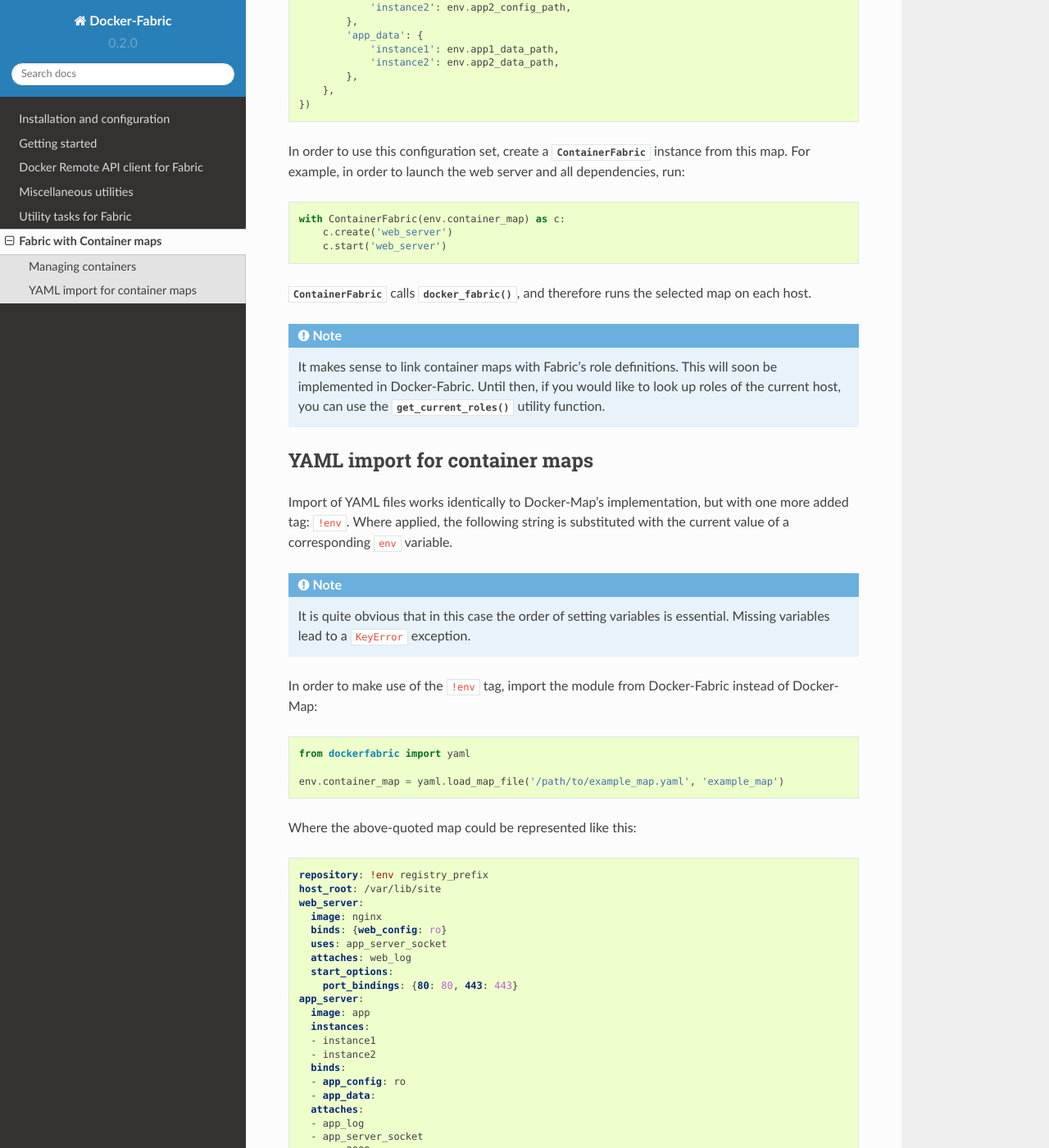
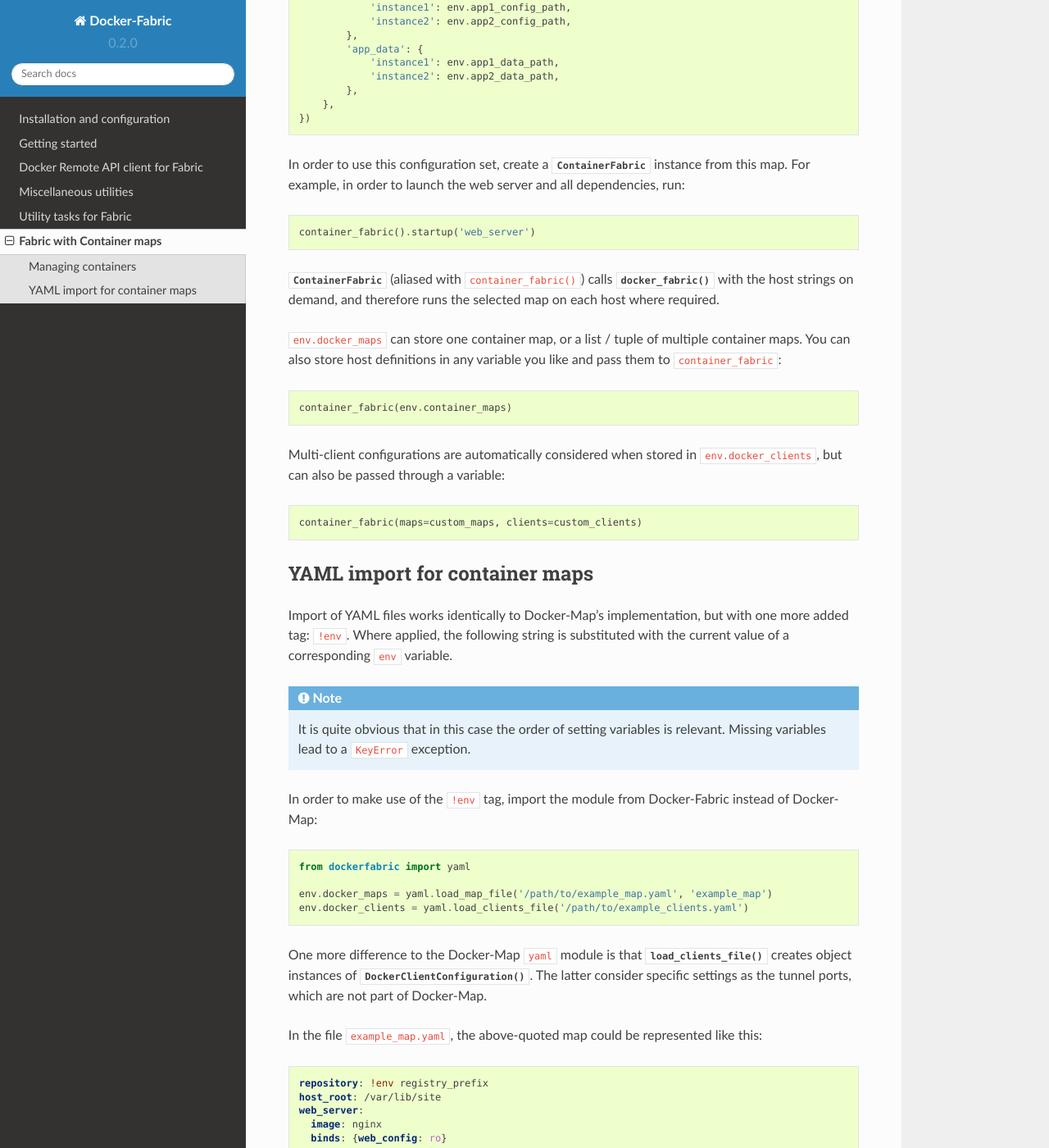
Before and after one commit to merll/docker-fabric, a Sphinx documentation site: the page built from docs/guide/containers.rst, in a window 1280 px wide and 1400 px high, scrolled down 1216 px. Shown: the whole window at 82% size. Built offline with Sphinx 7.4.7 and the Read the Docs theme 2.0.0, drawn with Linux system fonts in a browser that asks for light colours; some of the changed text lies outside the part shown.

Commit message:
Docs for multiple clients.

```diff
--- a/docs/guide/containers.rst
+++ b/docs/guide/containers.rst
@@ -13,7 +13,7 @@
 -------------------
 In order to have the map available in your Fabric project, it is practical to store a reference in the global
 ``env`` object. The :ref:`example from Docker-Map <dockermap:container_map_example>` could be initialized with
-reference to other  configuration variables::
+reference to other configuration variables::
 
     env.host_root_path = '/var/lib/site'
     env.registry_prefix = 'registry.example.com'
@@ -23,7 +23,7 @@
     env.app1_data_path = 'data/app1'
     env.app2_data_path = 'data/app2'
 
-    env.container_map = ContainerMap('example_map', {
+    env.docker_maps = ContainerMap('example_map', {
         'repository': env.registry_prefix,
         'host_root': env.host_root_path,
         'web_server': { # Configure container creation and startup
@@ -31,8 +31,9 @@
             'binds': {'web_config': 'ro'},
             'uses': 'app_server_socket',
             'attaches': 'web_log',
-            'start_options': {
-                'port_bindings': {80: 80, 443: 443},
+            'exposes': {
+                80: 80,
+                443: 443,
             },
         },
         'app_server': {
@@ -70,16 +71,21 @@
 In order to use this configuration set, create a :class:`~dockerfabric.apiclient.ContainerFabric` instance from this
 map. For example, in order to launch the web server and all dependencies, run::
 
-    with ContainerFabric(env.container_map) as c:
-        c.create('web_server')
-        c.start('web_server')
+    container_fabric().startup('web_server')
 
-:class:`~dockerfabric.apiclient.ContainerFabric` calls :func:`~dockerfabric.apiclient.docker_fabric`, and therefore
-runs the selected map on each host.
+:class:`~dockerfabric.apiclient.ContainerFabric` (aliased with ``container_fabric()``) calls
+:func:`~dockerfabric.apiclient.docker_fabric` with the host strings on demand, and therefore runs the selected map on
+each host where required.
 
-.. note:: It makes sense to link container maps with Fabric's role definitions. This will soon be implemented
-          in Docker-Fabric. Until then, if you would like to look up roles of the current host, you can use the
-          :func:`~dockerfabric.utils.base.get_current_roles` utility function.
+``env.docker_maps`` can store one container map, or a list / tuple of multiple container maps. You can also store host
+definitions in any variable you like and pass them to ``container_fabric``::
+
+    container_fabric(env.container_maps)
+
+Multi-client configurations are automatically considered when stored in ``env.docker_clients``, but can also be passed
+through a variable::
+
+    container_fabric(maps=custom_maps, clients=custom_clients)
 
 YAML import for container maps
 ------------------------------
@@ -87,16 +93,21 @@
 more added tag: ``!env``. Where applied, the following string is substituted with the current value of a
 corresponding ``env`` variable.
 
-.. note:: It is quite obvious that in this case the order of setting variables is essential. Missing variables lead to
+.. note:: It is quite obvious that in this case the order of setting variables is relevant. Missing variables lead to
           a ``KeyError`` exception.
 
 In order to make use of the ``!env`` tag, import the module from Docker-Fabric instead of Docker-Map::
 
     from dockerfabric import yaml
 
-    env.container_map = yaml.load_map_file('/path/to/example_map.yaml', 'example_map')
+    env.docker_maps = yaml.load_map_file('/path/to/example_map.yaml', 'example_map')
+    env.docker_clients = yaml.load_clients_file('/path/to/example_clients.yaml')
 
-Where the above-quoted map could be represented like this:
+One more difference to the Docker-Map ``yaml`` module is that :func:`load_clients_file` creates object instances of
+:func:`~dockerfabric.apiclient.DockerClientConfiguration`. The latter consider specific settings as the tunnel ports,
+which are not part of Docker-Map.
+
+In the file ``example_map.yaml``, the above-quoted map could be represented like this:
 
 .. code-block:: yaml
 
@@ -139,4 +151,50 @@
        instance2: !env app2_data_path
 
 
+With some modifications, this map could also run a setup on multiple hosts, for example one web server running as
+reverse proxy for multiple identical app servers::
+
+    env.docker_maps.update(
+        web_server={
+            'clients': 'web',
+            'uses': [],  # No longer look for a socket
+        },
+        app_server={
+            'clients': ('apps1', 'apps2', 'apps3'),
+            'attaches': 'app_log',  # No longer create a socket
+            'exposes': [(8443, 8443, 'private')],  # Expose a TCP port on 8443 of the private network interface
+        }
+    )
+
+The modifications could of course have been included in the aforementioned map right away. Moreover, all of this has to
+be set up in the web server's and app servers' configuration accordingly.
+
+A client configuration in ``example_clients.yaml`` could look like this:
+
+.. code-block:: yaml
+
+   web:
+     fabric_host: web_host  # Set the Fabric host here.
+   apps1:
+     fabric_host: app_host1
+     interfaces:
+       private: 10.x.x.21   # Provide the individual IP address for each host.
+   apps2:
+     fabric_host: app_host2
+     interfaces:
+       private: 10.x.x.22
+   apps3:
+     fabric_host: app_host3
+     interfaces:
+       private: 10.x.x.23
+
+
+Since there is no dependency indicated by the configuration between the web and app servers, two startup commands are
+required; still they will connect to each host as necessary::
+
+    with container_fabric() as cf:
+        cf.startup('web_server')
+        cf.startup('app_server')
+
+
 .. _Docker-Map: https://docker-map.readthedocs.org/
```
Also changed, not shown: other parts of docs/guide/containers.rst (+3 -2 lines), docs/guide/apiclient.rst (+47 -0 lines).
